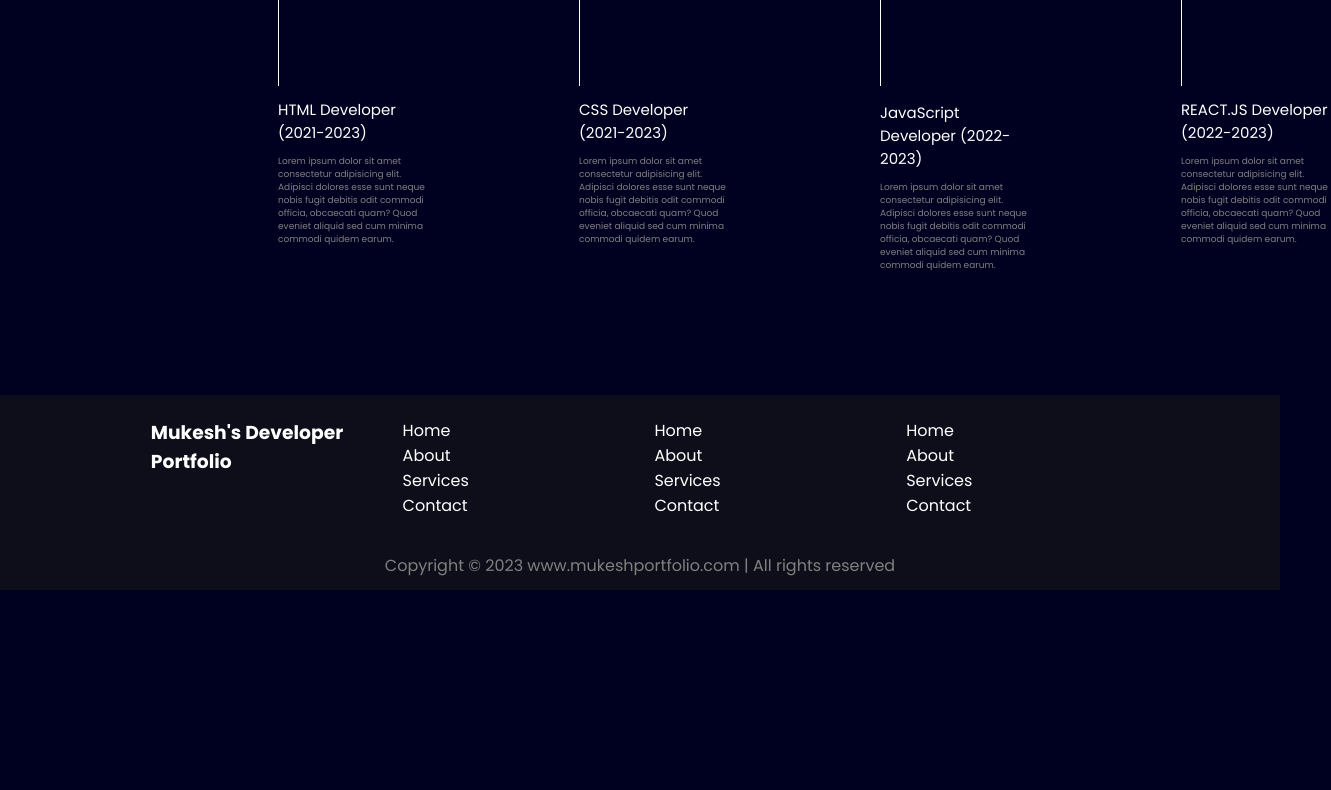
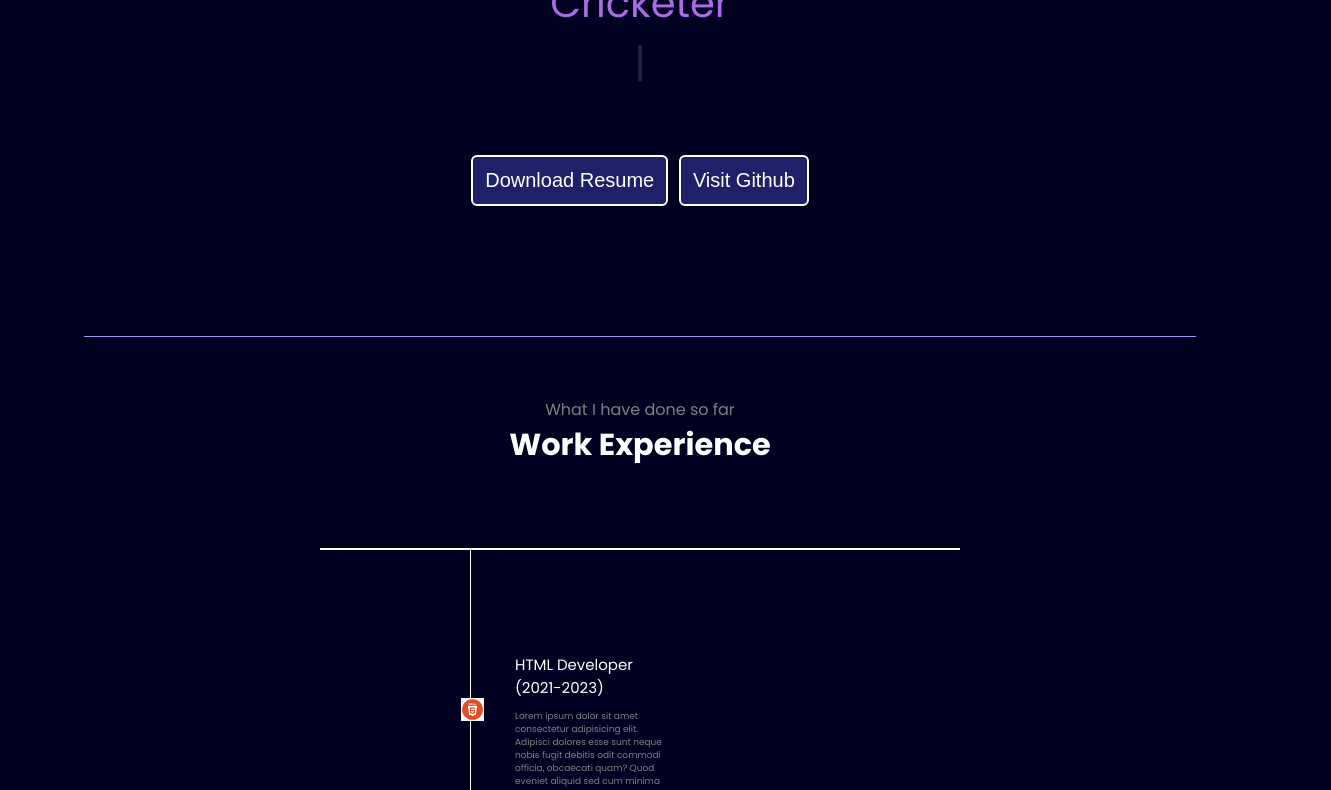
Before and after one commit to bathkora/myPortfolio, a plain HTML site: page index.html in a window 1280 px wide. Shown: the part 912-1702 px from the top of the page, 1331 px wide, since content can reach past the window. Before the commit the page ends 1502 px from the top, so only its background shows below. Drawn offline with nearby package versions, Linux system fonts and the light colour scheme.

Commit message:
Responsive commit

```diff
--- a/index.html
+++ b/index.html
@@ -150,8 +150,87 @@
         padding: 12px 0;
       }
 
-      @media  screen and (max-width: 300px) {
+      @media  screen and (max-width: 1400px) {
+        body{
+            /* background-color: red; */
+        }
+        .box{
+            flex-direction: column;
+        }
+        .secondSection .vertical{
+            height: unset;
+        }
+        .vertical-title, .vertical-desc{
+            left: 45px;
+        }
+        .secondSection .box{
+            width: 50vw;
+        }
+       nav{
+        flex-direction: column;
+       }
 
+        .firstSection{
+            flex-direction: column-reverse;
+        }
+        .leftSection{
+            width: 100% !important;
+            display: flex;
+            flex-direction: column;
+            justify-content: center;
+            align-items: center;
+        }
+        .sectionSection{
+            height: 141px;
+        }
+        .rightSection{
+            width: 721px !important;
+            display: flex;
+            justify-content: center;
+        }
+        .rightSection img{
+            width: 45vw;
+            margin-bottom: 73px;
+        }
+        .secondSection{
+            display: flex;
+            flex-direction: column;
+            align-items: center;
+        }
+        .image-top {
+            top: 150px;
+        }
+       .footer{
+            display: flex;
+            /* flex-direction: column; */
+            margin-top: 800px;
+            align-items: center;
+        }
+       .footer-first{
+            display: flex;
+            flex-direction: column;
+            align-items: center;
+        }
+         .footer-second{
+            display: flex;
+            flex-direction: column;
+            align-items: center;
+        }
+        .footer-third{
+            display: flex;
+            flex-direction: column;
+            align-items: center;
+        }
+        .footer-fourth{
+            display: flex;
+            flex-direction: column;
+            align-items: center;
+        }
+        .footer-rights{
+            display: flex;
+            flex-direction: column;
+            align-items: center;
+        }
       }
 
     </style>
@@ -175,7 +254,8 @@
     <main>
       <section class="firstSection">
         <div class="leftSection">
-          Hi, My name is <span class="purple">Mukesh</span>
+            <div>Hi, My name is <span class="purple">Mukesh</span></div>
+
           <div>
             and I am a passionate
 
```
